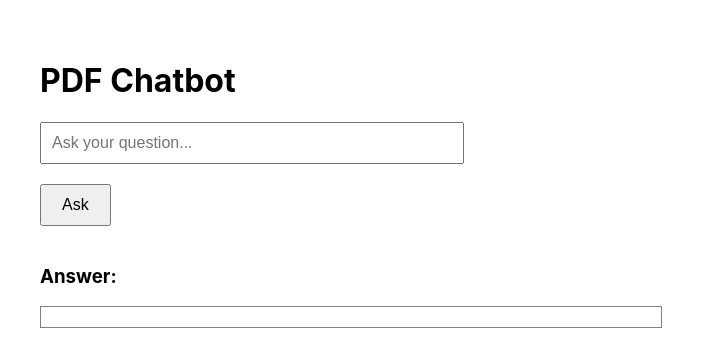
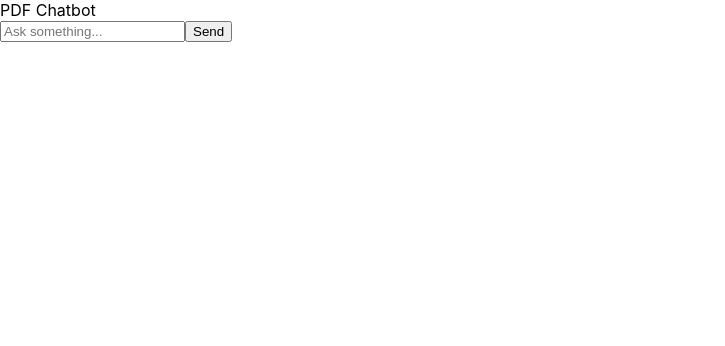
Before and after one commit to nirmal2342/pdf-rag-chatbot, a React (Create React App) app in the folder frontend/: page / in a window 1280 px wide. Shown: the top 346 px of the page, without its empty margins (0-725 px from the left). Built offline with nearby package versions, Linux system fonts and the light colour scheme.

Commit message:
changes made for some user interaction

```diff
--- a/frontend/src/App.js
+++ b/frontend/src/App.js
@@ -1,74 +1,105 @@
-import React, { useState } from "react";
+import React, { useState, useRef, useEffect } from "react";
 import axios from "axios";
+import "./App.css";
 
 function App() {
 
-  const [question, setQuestion] = useState("");
-  const [answer, setAnswer] = useState("");
+  const [messages, setMessages] = useState([]);
+  const [input, setInput] = useState("");
+  const messagesEndRef = useRef(null);
 
-  const askQuestion = async () => {
+  // Auto scroll
+  const scrollToBottom = () => {
+    messagesEndRef.current?.scrollIntoView({ behavior: "smooth" });
+  };
 
-    if (!question) return;
+  useEffect(() => {
+    scrollToBottom();
+  }, [messages]);
+
+  const sendMessage = async () => {
+
+    if (!input.trim()) return;
+
+    const userMessage = {
+      sender: "user",
+      text: input
+    };
+
+    setMessages(prev => [...prev, userMessage]);
+
+    setInput("");
 
     try {
 
       const response = await axios.post(
         "http://127.0.0.1:8000/chat",
         {
-          question: question
+          question: input
         }
       );
 
-      setAnswer(response.data.answer);
+      const botMessage = {
+        sender: "bot",
+        text: response.data.answer
+      };
+
+      setMessages(prev => [...prev, botMessage]);
 
     } catch (error) {
 
-      console.error(error);
-      setAnswer("Error getting response");
+      const botMessage = {
+        sender: "bot",
+        text: "Error getting response"
+      };
 
+      setMessages(prev => [...prev, botMessage]);
+    }
+  };
+
+  const handleKeyPress = (e) => {
+    if (e.key === "Enter") {
+      sendMessage();
     }
   };
 
   return (
 
-    <div style={{ padding: "40px" }}>
+    <div className="chat-container">
 
-      <h1>PDF Chatbot</h1>
+      <div className="chat-header">
+        PDF Chatbot
+      </div>
 
-      <input
-        type="text"
-        placeholder="Ask your question..."
-        value={question}
-        onChange={(e) => setQuestion(e.target.value)}
-        style={{
-          width: "400px",
-          padding: "10px",
-          fontSize: "16px"
-        }}
-      />
+      <div className="chat-body">
 
-      <br /><br />
+        {messages.map((msg, index) => (
+          <div
+            key={index}
+            className={`message ${msg.sender}`}
+          >
+            {msg.text}
+          </div>
+        ))}
 
-      <button
-        onClick={askQuestion}
-        style={{
-          padding: "10px 20px",
-          fontSize: "16px"
-        }}
-      >
-        Ask
-      </button>
+        <div ref={messagesEndRef} />
 
-      <br /><br />
+      </div>
 
-      <h3>Answer:</h3>
+      <div className="chat-footer">
 
-      <div style={{
-        width: "600px",
-        padding: "10px",
-        border: "1px solid gray"
-      }}>
-        {answer}
+        <input
+          type="text"
+          placeholder="Ask something..."
+          value={input}
+          onChange={(e) => setInput(e.target.value)}
+          onKeyPress={handleKeyPress}
+        />
+
+        <button onClick={sendMessage}>
+          Send
+        </button>
+
       </div>
 
     </div>
```
